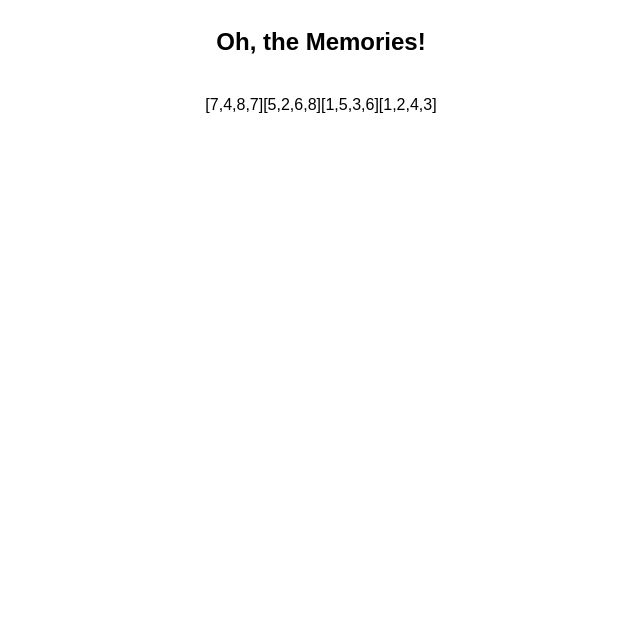
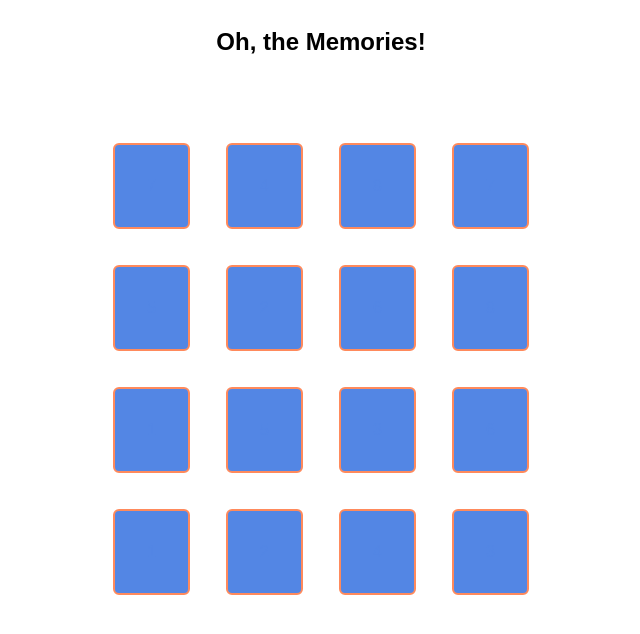
Before and after one commit to dilipt/memory-game, a React app: page / in a window 1280 px wide. Shown: the top 634 px of the page, without its empty margins (319-959 px from the left). Built offline with nearby package versions, Linux system fonts and the light colour scheme.

Commit message:
basic buggy implementation.

```diff
--- a/src/Board.tsx
+++ b/src/Board.tsx
@@ -1,15 +1,51 @@
-import React from 'react';
+import React, { useEffect, useState } from 'react';
+import { Tile } from './Tile';
+import { createBoard } from './util';
 
-type BoardProps = {
-  board: number[][],
-};
+const MATCH_COUNT = 8;
 
-export function Board({ board }: BoardProps) {
+export function Board() {
+  const [gameState, setGameState] = useState<number[]>(createBoard(MATCH_COUNT));
+  const [selectedTiles, setSelectedTiles] = useState<Array<number>>([]);
+
+  const selectHandler = (value: number) => {
+    if (selectedTiles.length === 2) {
+      setSelectedTiles([]);
+    } else {
+      setSelectedTiles([...selectedTiles, value]);
+    }
+  };
+
+  useEffect(() => {
+    if (selectedTiles.length === 2) {
+      if (selectedTiles[0] === selectedTiles[1]) {
+        setGameState((oldState) => oldState.map((value) => (value === selectedTiles[0] ? 0 : value)));
+      }
+    }
+  }, [selectedTiles]);
+
+  function renderRow(start: number, endExclusive: number) {
+    return (
+      <tr>
+        {
+          gameState.slice(start, endExclusive)
+            .map((value) => (
+              <td><Tile value={value} selectHandler={selectHandler} selectCount={selectedTiles.length} /></td>
+            ))
+        }
+      </tr>
+    );
+  }
+
   return (
-    <div>
-      {
-        board.map((row, idx) => (<span key={row[idx]}>{JSON.stringify(row)}</span>))
-      }
-    </div>
+    <table>
+      <thead />
+      <tbody>
+        {renderRow(0, 4)}
+        {renderRow(4, 8)}
+        {renderRow(8, 12)}
+        {renderRow(12, 16)}
+      </tbody>
+    </table>
   );
 }
--- a/src/Game.tsx
+++ b/src/Game.tsx
@@ -1,8 +1,7 @@
-import React, { useState } from 'react';
+import React from 'react';
 import styled from 'styled-components';
 import { Board } from './Board';
 import { Header } from './Header';
-import { createBoard } from './util';
 
 const Container = styled.article`
   display: flex;
@@ -11,16 +10,15 @@ const Container = styled.article`
   align-items: center;
 
   & > *:not(:last-child) {
-    margin-bottom: 20px;
+    margin-bottom: 3rem;
   }
 `;
 
 export function Game() {
-  const [gameBoard] = useState<number[][]>(createBoard(8));
   return (
     <Container>
       <Header />
-      <Board board={gameBoard} />
+      <Board />
     </Container>
   );
 }
--- /dev/null
+++ b/src/Tile.tsx
@@ -0,0 +1,46 @@
+import React, { useEffect, useState } from 'react';
+import styled from 'styled-components';
+
+type TileProps = {
+  value: number,
+  selectHandler: Function,
+  selectCount: number,
+};
+
+type StyleProps = {
+  selected: boolean,
+  matched: boolean,
+};
+
+const Container = styled.div<StyleProps>`
+  border: 2px solid ${({ selected, theme }) => (selected ? theme.colors.secondary : theme.colors.tertiary)};
+  background-color: ${({ theme }) => theme.colors.main};
+  color: ${({ theme, selected }) => (selected ? theme.colors.lightFont : theme.colors.main)};
+  border-radius: 6px;
+  visibility: ${({ matched }) => (matched ? 'hidden' : 'visible')};
+  text-align: center;
+  padding: 2rem;
+  margin: 1rem;
+  cursor: pointer;
+`;
+
+export function Tile({ value, selectHandler, selectCount }: TileProps) {
+  const [selected, setSelected] = useState<boolean>(false);
+
+  const toggleSelected = () => {
+    if (!selected) {
+      selectHandler(value);
+    }
+    setSelected(!selected);
+  };
+
+  useEffect(() => {
+    if (selectCount === 0) {
+      setSelected(false);
+    }
+  }, [selectCount]);
+
+  return (
+    <Container onClick={toggleSelected} selected={selected} matched={value === 0}>{value}</Container>
+  );
+}
--- a/src/util/index.ts
+++ b/src/util/index.ts
@@ -9,19 +9,6 @@ function shuffle(list: number[]): number[] {
   return copy;
 }
 
-function squarify(arr: number[]): number[][] {
-  const length = Math.sqrt(arr.length);
-  const result: number[][] = [];
-  for (let i = 0; i < length; i += 1) {
-    const row = [];
-    for (let j = 0; j < length; j += 1) {
-      row.push(arr[(i * length) + j]);
-    }
-    result.push(row);
-  }
-  return result;
-}
-
 function pairify(size: number = 8): number[] {
   const arr: number[] = [];
   for (let i = 1; i <= size; i += 1) {
@@ -31,6 +18,6 @@ function pairify(size: number = 8): number[] {
   return arr;
 }
 
-export function createBoard(size: number = 8): number[][] {
-  return squarify(shuffle(pairify(size)));
+export function createBoard(size: number = 8): number[] {
+  return shuffle(pairify(size));
 }
```
Also changed, not shown: .eslintrc.js.
